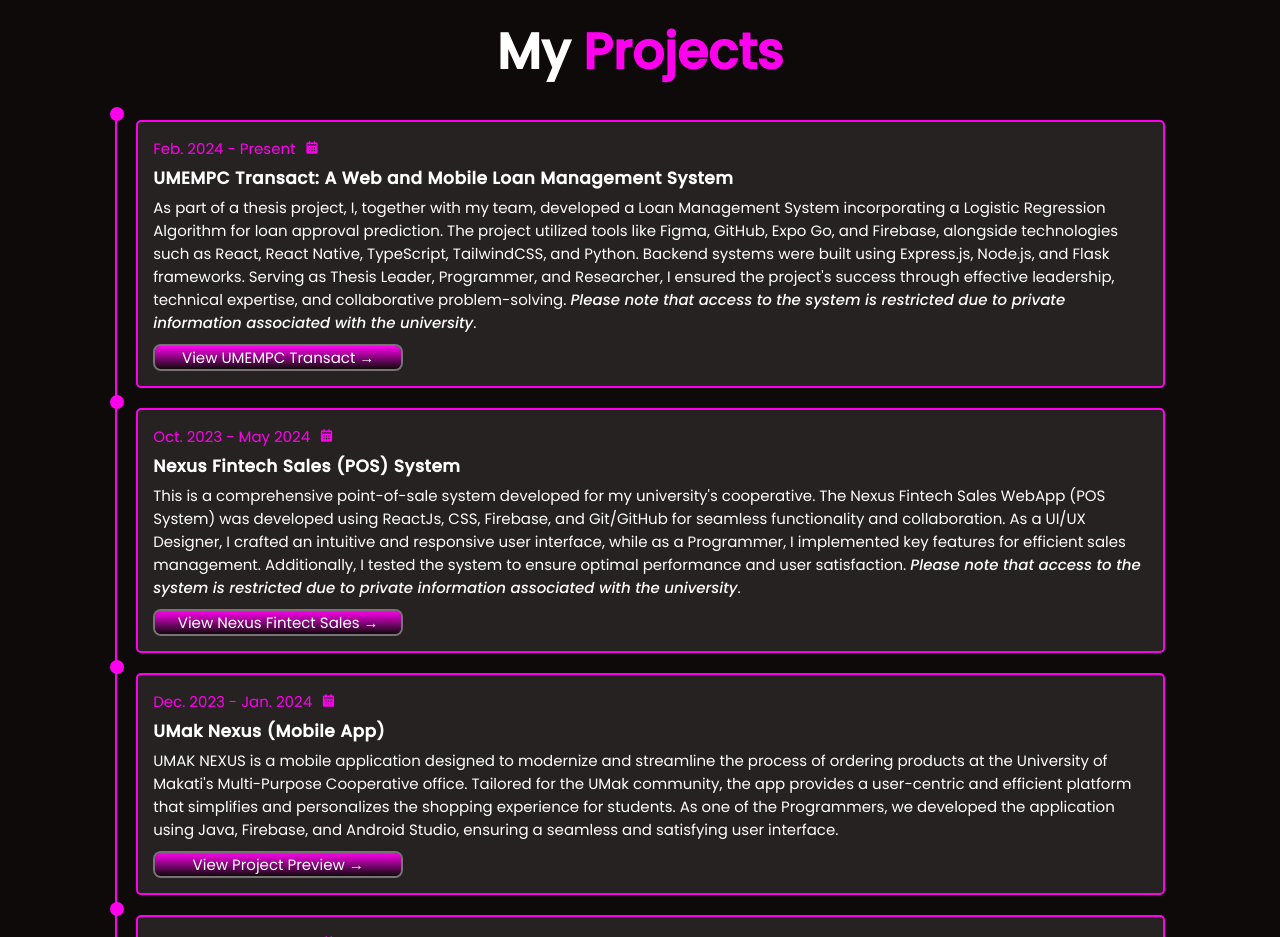
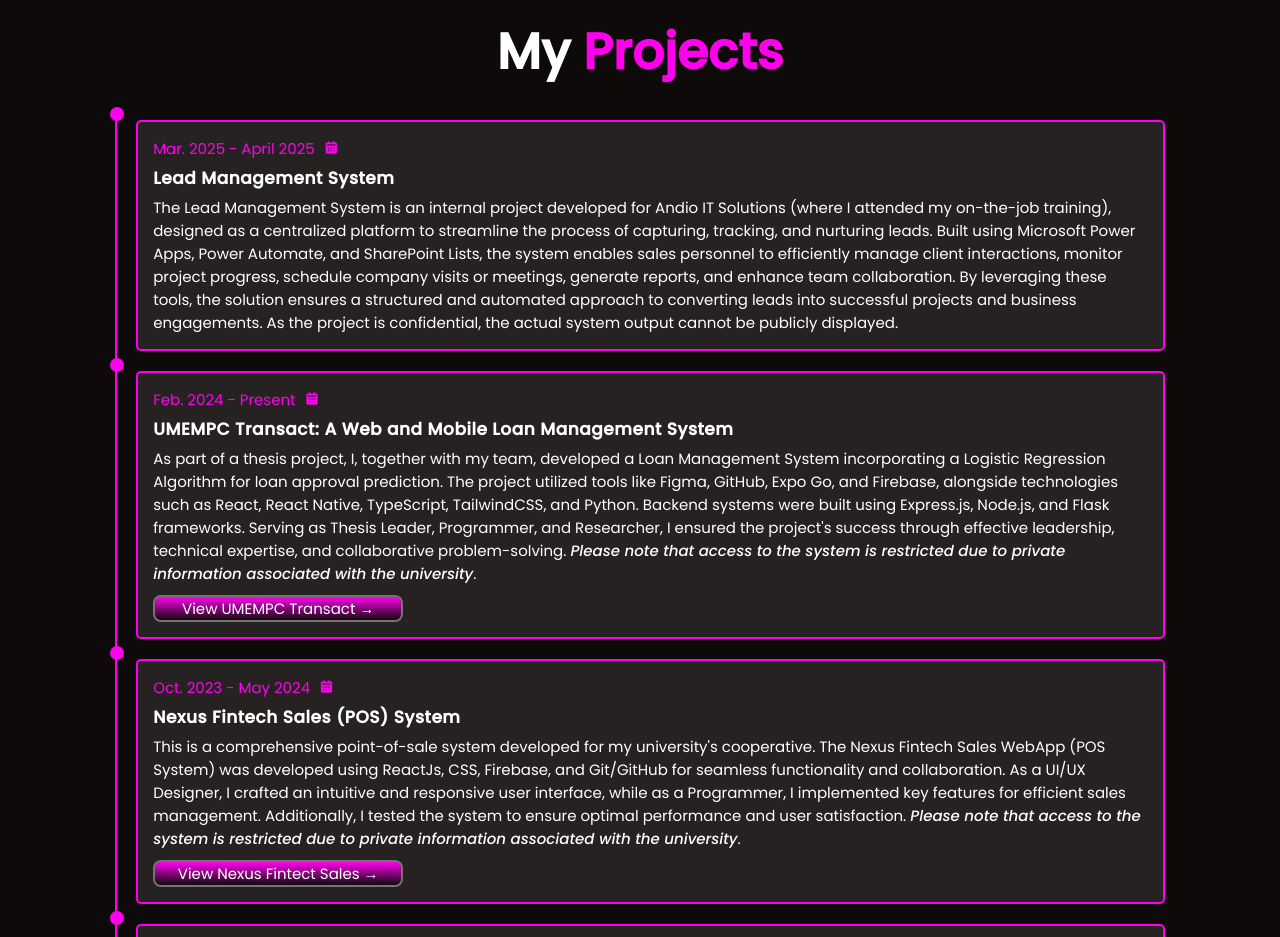
Before and after one commit to jkgacura09/Portfolio, a plain HTML site: page index.html in a window 1280 px wide. Shown: the part 2780-3717 px from the top of the page. Drawn offline with nearby package versions, Linux system fonts and the light colour scheme.

Commit message:
Update index.html

```diff
--- a/index.html
+++ b/index.html
@@ -124,6 +124,13 @@
         <div class="box">
             <div class="education-content">
                 <div class="content">
+                    <div class="year"> Mar. 2025 - April 2025 <i class='bx bxs-calendar'></i></div>
+                    <h3>Lead Management System</h3>
+                    <p> The Lead Management System is an internal project developed for Andio IT Solutions (where I attended my on-the-job training), designed as a centralized platform to streamline the process of capturing, tracking, and nurturing leads. Built using Microsoft Power Apps, Power Automate, and SharePoint Lists, the system enables sales personnel to efficiently manage client interactions, monitor project progress, schedule company visits or meetings, generate reports, and enhance team collaboration. By leveraging these tools, the solution ensures a structured and automated approach to converting leads into successful projects and business engagements. As the project is confidential, the actual system output cannot be publicly displayed.</p>
+                </div>
+            </div>
+            <div class="education-content">
+                <div class="content">
                     <div class="year">Feb. 2024 - Present <i class='bx bxs-calendar'></i></div>
                     <h3>UMEMPC Transact: A Web and Mobile Loan Management System</h3>
                     <p> As part of a thesis project, I, together with my team, developed a Loan Management System incorporating a Logistic Regression Algorithm for loan approval prediction. The project utilized tools like Figma, GitHub, Expo Go, and Firebase, alongside technologies such as React, React Native, TypeScript, TailwindCSS, and Python. Backend systems were built using Express.js, Node.js, and Flask frameworks. Serving as Thesis Leader, Programmer, and Researcher, I ensured the project's success through effective leadership, technical expertise, and collaborative problem-solving. <i>Please note that access to the system is restricted due to private information associated with the university</i>.</p>
```
